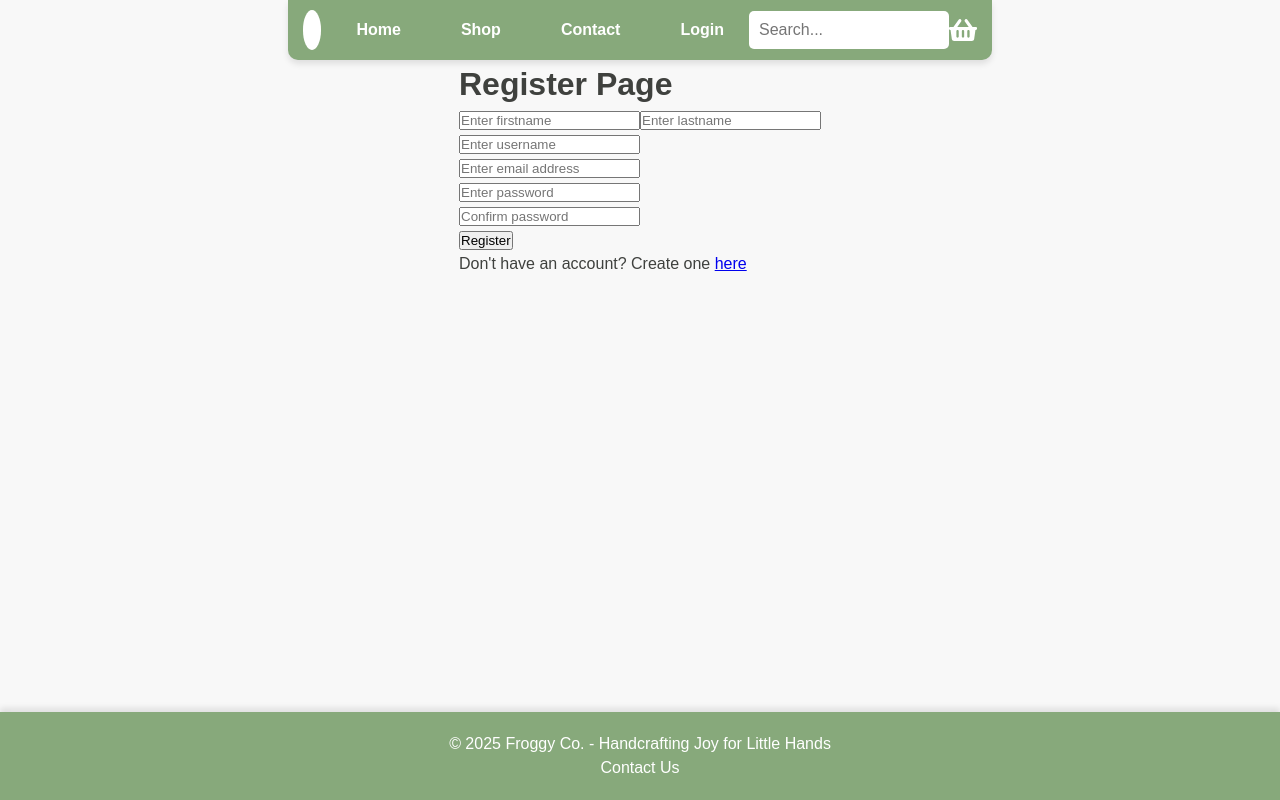
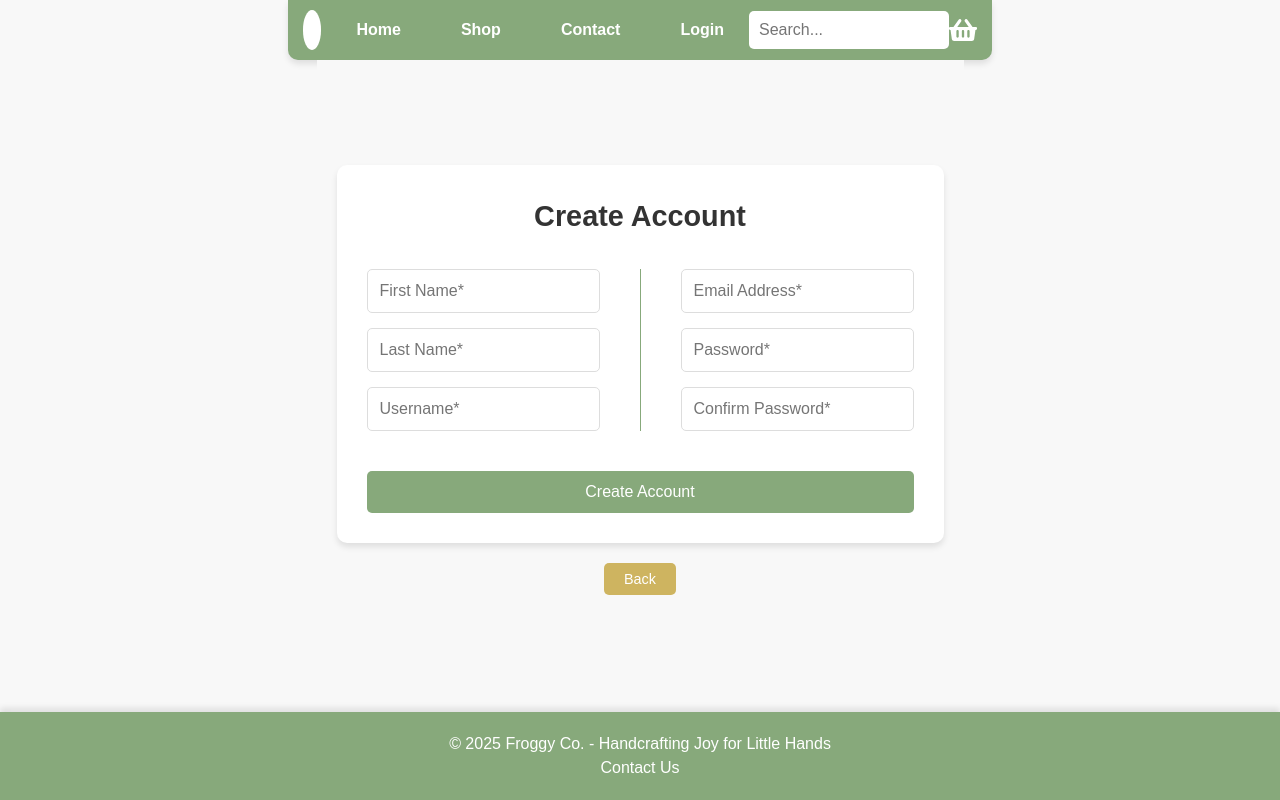
Before and after one commit to Jacks-orgi/Frog-Store, a React (Vite) app: page /Frog-Store/register in a window 1280 px wide. Built offline with nearby package versions, Linux system fonts and the light colour scheme.

Commit message:
css for pages

```diff
--- a/src/pages/BasketPage.jsx
+++ b/src/pages/BasketPage.jsx
@@ -1,8 +1,8 @@
-import React, { useState, useEffect } from 'react';
+import axios from 'axios';
+import React, { useEffect, useState } from 'react';
+import { useBasket } from '../context/BasketContext';
 import './BasketPage.css';
-import axios from 'axios';
 import LoginPage from './LoginPage';
-import { useBasket } from '../context/BasketContext';
 
 const BasketPage = () => {
   const [cart, setCart] = useState([]);
--- a/src/pages/LoginPage.css
+++ b/src/pages/LoginPage.css
@@ -0,0 +1,96 @@
+.login-container {
+  display: flex;
+  flex-direction: column;
+  align-items: center;
+  justify-content: center;
+  min-height: 80vh;
+  padding: 20px;
+  background-color: var(--main-off-white);
+}
+
+.login-card {
+  background: white;
+  padding: 30px;
+  border-radius: 10px;
+  box-shadow: 0 4px 6px rgba(0, 0, 0, 0.1);
+  width: 100%;
+  max-width: 400px;
+  text-align: center;
+}
+
+.login-card h2 {
+  color: #333;
+  margin-bottom: 10px;
+  font-size: 1.5em;
+}
+
+.login-subtitle {
+  color: #666;
+  margin-bottom: 20px;
+  font-size: 0.9em;
+}
+
+.login-form {
+  display: flex;
+  flex-direction: column;
+  gap: 15px;
+}
+
+.login-input {
+  padding: 12px;
+  border: 1px solid #ddd;
+  border-radius: 5px;
+  font-size: 1em;
+  width: 100%;
+}
+
+.login-button {
+  background-color: var(--main-green);
+  color: white;
+  padding: 12px;
+  border: none;
+  border-radius: 5px;
+  cursor: pointer;
+  font-size: 1em;
+  transition: background-color 0.3s ease;
+}
+
+.login-button:hover {
+  background-color: var(--secondary-green);
+}
+
+.back-button {
+  margin-top: 20px;
+  padding: 8px 20px;
+  background-color: #ceb460;
+  color: white;
+  border: none;
+  border-radius: 5px;
+  cursor: pointer;
+  font-size: 0.9em;
+  transition: background-color 0.3s ease;
+}
+
+.back-button:hover {
+  background-color: #b59c4d;
+}
+
+.error-message {
+  color: #ff4444;
+  margin-top: 10px;
+  font-size: 0.9em;
+}
+
+.create-account-link {
+  color: var(--main-green);
+  text-decoration: none;
+  font-size: 0.9em;
+  margin-top: 15px;
+  text-align: center;
+  transition: color 0.3s ease;
+}
+
+.create-account-link:hover {
+  color: var(--secondary-green);
+  text-decoration: underline;
+}
--- a/src/pages/LoginPage.jsx
+++ b/src/pages/LoginPage.jsx
@@ -1,8 +1,8 @@
-import React, { useState, useEffect } from 'react';
-import { useNavigate, Link } from 'react-router-dom';
+import axios from 'axios';
+import React, { useEffect, useState } from 'react';
+import { Link, useNavigate } from 'react-router-dom';
+import { useUser } from '../context/UserContext';
 import './LoginPage.css';
-import axios from 'axios';
-import { useUser } from '../context/UserContext';
 
 const LoginPage = () => {
   const [usernameOrEmail, setUsernameOrEmail] = useState('');
@@ -63,36 +63,38 @@ const LoginPage = () => {
   }
 
   return (
-    <div className="container">
-      <h1>Login</h1>
-      <div className="form">
-        <form onSubmit={handleSubmit}>
+    <div className="login-container">
+      <div className="login-card">
+        <h2>Sign in or create an account</h2>
+        <p className="login-subtitle">Enter your email to sign in or create an account</p>
+
+        <form onSubmit={handleSubmit} className="login-form">
           <input
-            id="formField"
             type="text"
-            name="uname"
             value={usernameOrEmail}
             onChange={(e) => setUsernameOrEmail(e.target.value)}
-            placeholder="Enter username or email"
+            placeholder="Email..."
+            className="login-input"
           />
-          <br />
           <input
-            id="formField"
             type="password"
-            name="pword"
             value={password}
             onChange={(e) => setPassword(e.target.value)}
-            placeholder="Enter password"
+            placeholder="Password..."
+            className="login-input"
           />
-          <br />
-          <input id="formButton" type="submit" value="Login" />
+
+          <button type="submit" className="login-button">Log In</button>
+
+          <Link to="/register" className="create-account-link">
+            Don't have an account? Create one here
+          </Link>
         </form>
-        {error && <p>{error}</p>}
+
+        {error && <p className="error-message">{error}</p>}
       </div>
-      <div>
-        <span>Don't have an account? Create one </span>
-        <Link to="/register" id="hereButton">here</Link>
-      </div>
+
+      <button onClick={() => navigate(-1)} className="back-button">Back</button>
     </div>
   );
 };
--- a/src/pages/ProductPage.css
+++ b/src/pages/ProductPage.css
@@ -22,15 +22,29 @@
   display: flex;
   align-items: center;
   justify-content: center;
+}
+
+.product-image-container::after {
+  content: '';
+  position: absolute;
+  top: 0;
+  left: 0;
+  right: 0;
+  bottom: 0;
   background: url('../assets/noeyeFrog.png') no-repeat center;
   background-size: contain;
+  pointer-events: none;
+  z-index: 1;
 }
 
-.product-main-image {
-  width: 100%;
+.product-image-container img {
+  width: 80%; /* Reduced from 100% */
   height: auto;
-  max-height: 550px; /* Larger max height */
+  max-height: 450px; /* Reduced from 550px */
   object-fit: contain;
+  position: relative;
+  z-index: 0;
+  padding: 20px; /* Added padding to keep image away from border edges */
 }
 
 .product-info {
--- a/src/pages/RegisterPage.css
+++ b/src/pages/RegisterPage.css
@@ -0,0 +1,109 @@
+.register-container {
+  display: flex;
+  flex-direction: column;
+  align-items: center;
+  justify-content: center;
+  min-height: 80vh;
+  padding: 20px;
+  background-color: var(--main-off-white);
+}
+
+.register-card {
+  background: white;
+  padding: 30px;
+  border-radius: 10px;
+  box-shadow: 0 4px 6px rgba(0, 0, 0, 0.1);
+  width: 100%;
+  max-width: 800px;
+}
+
+.register-card h2 {
+  color: #333;
+  margin-bottom: 30px;
+  font-size: 1.8em;
+  text-align: center;
+}
+
+.register-form {
+  display: flex;
+  flex-direction: column;
+  gap: 20px;
+}
+
+.form-columns {
+  display: flex;
+  gap: 40px;
+}
+
+.form-column {
+  flex: 1;
+  display: flex;
+  flex-direction: column;
+  gap: 15px;
+}
+
+.form-divider {
+  width: 1px;
+  background-color: #87a97b;
+}
+
+.register-input {
+  padding: 12px;
+  border: 1px solid #ddd;
+  border-radius: 5px;
+  font-size: 1em;
+  width: 100%;
+}
+
+.register-button {
+  background-color: var(--main-green);
+  color: white;
+  padding: 12px;
+  border: none;
+  border-radius: 5px;
+  cursor: pointer;
+  font-size: 1em;
+  transition: background-color 0.3s ease;
+  margin-top: 20px;
+}
+
+.register-button:hover {
+  background-color: var(--secondary-green);
+}
+
+.back-button {
+  margin-top: 20px;
+  padding: 8px 20px;
+  background-color: #ceb460;
+  color: white;
+  border: none;
+  border-radius: 5px;
+  cursor: pointer;
+  font-size: 0.9em;
+  transition: background-color 0.3s ease;
+}
+
+.back-button:hover {
+  background-color: #b59c4d;
+}
+
+.error-message {
+  color: #ff4444;
+  margin-top: 10px;
+  font-size: 0.9em;
+  text-align: center;
+}
+
+@media (max-width: 768px) {
+  .form-columns {
+    flex-direction: column;
+  }
+
+  .form-divider {
+    display: none;
+  }
+
+  .register-card {
+    padding: 20px;
+  }
+}
--- a/src/pages/RegisterPage.jsx
+++ b/src/pages/RegisterPage.jsx
@@ -1,7 +1,7 @@
+import axios from 'axios';
 import React, { useState } from 'react';
-import { useNavigate, Link } from 'react-router-dom';
+import { useNavigate } from 'react-router-dom';
 import './RegisterPage.css';
-import axios from 'axios';
 
 const RegisterPage = () => {
   var [firstname, setFirstname] = useState('');
@@ -55,15 +55,13 @@ const RegisterPage = () => {
       const res = await axios.post(
         'https://2-12.co.uk/~ddar/FrogStore/api/insert_user.php',
         {
-          "firstname" : firstname,
-          "lastname" : lastname,
-          "username" : username,
-          "email" : email,
-          "password" : password
+          "firstname": firstname,
+          "lastname": lastname,
+          "username": username,
+          "email": email,
+          "password": password
         },
-        {
-          headers: { 'Content-Type': 'application/json' }
-        }
+        { headers: { 'Content-Type': 'application/json' } }
       );
 
       const data = res.data;
@@ -81,81 +79,77 @@ const RegisterPage = () => {
     }
   };
 
+  return (
+    <div className="register-container">
+      <div className="register-card">
+        <h2>Create Account</h2>
 
-  return (
-    <div className="container">
-      <h1>Register Page</h1>
-      <div className="form">
-
-        <form onSubmit={handleSubmit}>
+        <form onSubmit={handleSubmit} className="register-form">
+          <div className="form-columns">
+            <div className="form-column">
               <input
-            id="formField"
+                className="register-input"
                 type="text"
                 name="fname"
                 value={firstname}
                 onChange={(e) => setFirstname(e.target.value)}
-            placeholder="Enter firstname"
+                placeholder="First Name*"
               />
-
               <input
-            id="formField"
+                className="register-input"
                 type="text"
                 name="sname"
                 value={lastname}
                 onChange={(e) => setLastName(e.target.value)}
-            placeholder="Enter lastname"
+                placeholder="Last Name*"
               />
-          <br />
-
               <input
-            id="formField"
-            type="username"
-            name="pword"
+                className="register-input"
+                type="text"
+                name="username"
                 value={username}
                 onChange={(e) => setUsername(e.target.value)}
-            placeholder="Enter username"
+                placeholder="Username*"
               />
-          <br />
+            </div>
 
+            <div className="form-divider"></div>
+
+            <div className="form-column">
               <input
-            id="formField"
+                className="register-input"
                 type="email"
                 name="email"
                 value={email}
                 onChange={(e) => setEmail(e.target.value)}
-            placeholder="Enter email address"
+                placeholder="Email Address*"
               />
-          <br />
-
               <input
-            id="formField"
+                className="register-input"
                 type="password"
-            name="pword"
+                name="password"
                 value={password}
                 onChange={(e) => setPassword(e.target.value)}
-            placeholder="Enter password"
+                placeholder="Password*"
               />
-          <br />
-
               <input
-            id="formField"
+                className="register-input"
                 type="password"
                 name="confirmpword"
                 value={confirmPassword}
                 onChange={(e) => setConfirmPassword(e.target.value)}
-            placeholder="Confirm password"
+                placeholder="Confirm Password*"
               />
-          <br />
+            </div>
+          </div>
 
-          <input id="formButton" type="submit" value="Register" />
+          <button type="submit" className="register-button">Create Account</button>
+
+          {error && <p className="error-message">{error}</p>}
         </form>
+      </div>
 
-        {error && <p>{error}</p>}
-      </div>
-      <div>
-        <span>Don't have an account? Create one </span>
-        <Link to="/login" id="hereButton">here</Link>
-        </div>
+      <button onClick={() => navigate(-1)} className="back-button">Back</button>
     </div>
   );
 };
```
Lines whose indentation alone changed are shown as unchanged.
